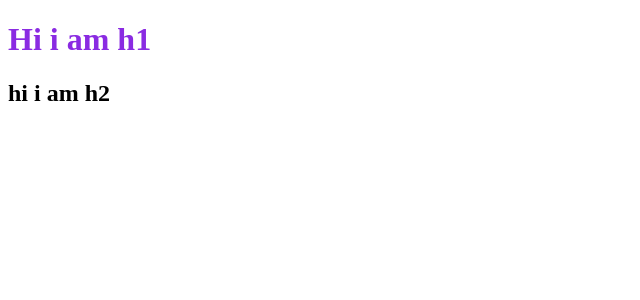
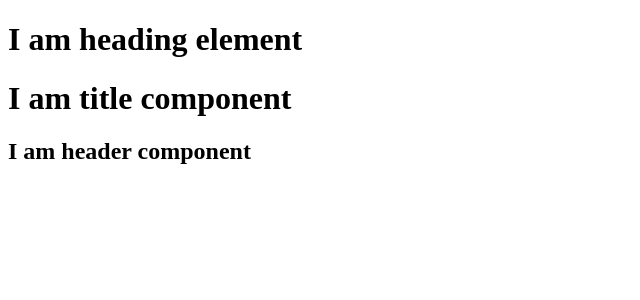
Before and after one commit to djv007/namaste-react, a React (Vite) app: page / in a window 1280 px wide. Shown: the top 300 px of the page, without its empty margins (0-640 px from the left). Built offline with nearby package versions, Linux system fonts and the light colour scheme.

Commit message:
Episode 03 : Laying the foundation

```diff
--- a/App.js
+++ b/App.js
@@ -2,14 +2,28 @@ import React from 'react';
 import ReactDOM from 'react-dom/client';
 
 
-// const heading = React.createElement("h1" , {id: "heading" , abc : "xyz"} , "hello world from react!");
-const heading = React.createElement("div" , {abc : "xyz"} ,
-React.createElement("div" , {},
-[React.createElement("h1" , {id: "heading"} , "Hi i am h1"), React.createElement("h2" , {} , "hi i am h2")]
-)
+//  const heading = React.createElement("h1" , {id: "heading" , abc : "xyz"} , "hello world from react!");
+
+const heading = (
+    <h1>
+        I am heading element
+    </h1>
 );
 
-console.log(heading); // object
+const Title = () => <h1>I am title component</h1>;
+
+const HeaderComponent = () =>
+     (
+        <div id = "container">
+            {heading}
+            <Title/>
+            <h2>I am header component</h2>
+        </div>
+    )
+
+
+// console.log(heading); // object
 
 const root = ReactDOM.createRoot(document.getElementById("root"));
-root.render(heading);
+// root.render(heading);
+root.render(<HeaderComponent/>);
--- a/package.json
+++ b/package.json
@@ -3,6 +3,8 @@
   "version": "1.0.0",
   "description": "React zero to hero",
   "scripts": {
+    "start": "parcel index.html",
+    "build": "parcel build index.html",
     "test": "jest"
   },
   "repository": {
```
Also changed, not shown: 1 other file (tests, documents, lock files or other folders).
